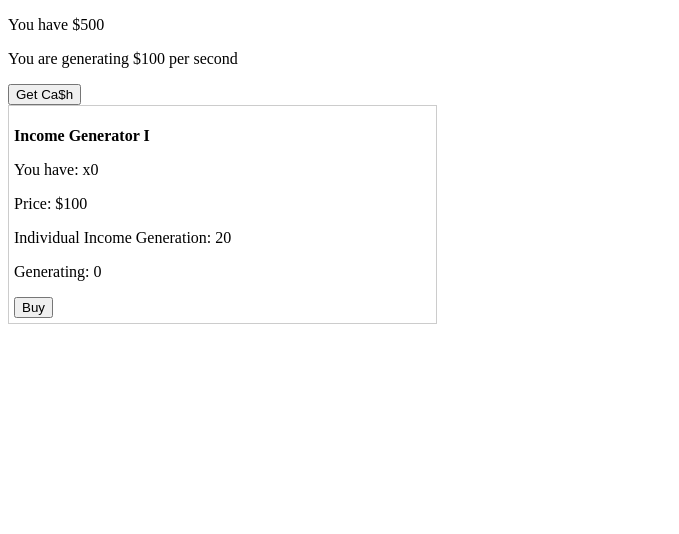
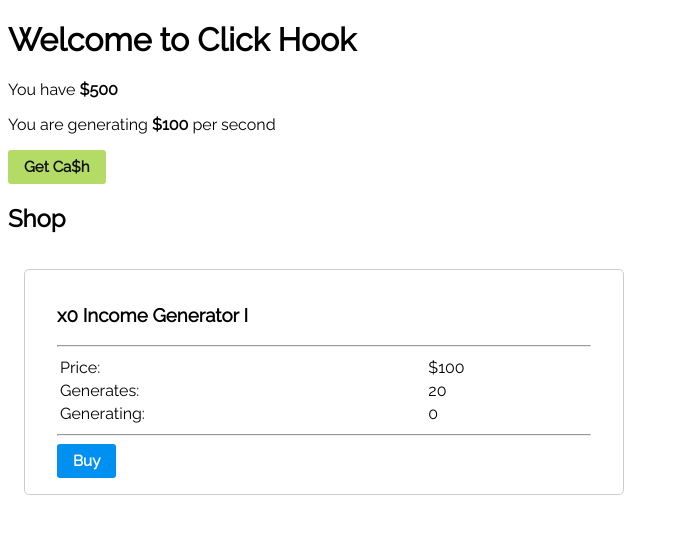
Before and after one commit to victor-am/click-hook, a Vue app: page / in a window 1280 px wide. Shown: the top 534 px of the page, without its empty margins (0-679 px from the left). Built offline with nearby package versions, Linux system fonts and the light colour scheme.

Commit message:
Now it's starting to look nice :nail_care:

```diff
--- a/src/App.vue
+++ b/src/App.vue
@@ -10,5 +10,35 @@
   }
 </script>
 
-<style>
+<style lang="scss">
+
+  @import url('https://fonts.googleapis.com/css?family=Raleway');
+
+  * {
+    font-family: 'Raleway', sans-serif;
+  }
+
+  button {
+    padding: 0.5rem 1rem;
+    background: transparent;
+    -webkit-appearance: none;
+    -moz-appearance: none;
+    appearance: none;
+    border: none;
+    font-weight: bold;
+    font-size: 0.95rem;
+    cursor: pointer;
+    outline: none;
+    border-radius: 3px;
+  }
+
+  button.primary {
+    background: #0090f1;
+    color: #fff;
+  }
+
+  button.secondary {
+    background: #b4db66;
+    color: #111;
+  }
 </style>
--- a/src/components/game.vue
+++ b/src/components/game.vue
@@ -1,8 +1,9 @@
 <template>
   <div>
-    <p>You have ${{ currencyInteger }}</p>
-    <p>You are generating ${{ fromTickToSecond(incomePerTick) }} per second</p>
-    <button @click="generateClickIncome">Get Ca$h</button>
+    <h1>Welcome to Click Hook</h1>
+    <p>You have <strong>${{ currencyInteger }}</strong></p>
+    <p>You are generating <strong>${{ toSecond(incomePerTick) }}</strong> per second</p>
+    <button @click="generateClickIncome" class="secondary">Get Ca$h</button>
 
     <inventory></inventory>
   </div>
--- a/src/components/inventory.vue
+++ b/src/components/inventory.vue
@@ -1,13 +1,28 @@
 <template>
   <div>
+    <h2>Shop</h2>
+
     <div v-for="item in shopInventory" :key="item.id" class="item">
-      <p><strong>{{ item.name }}</strong></p>
-      <p>You have: x{{ item.quantity }}</p>
-      <p>Price: ${{ itemPrice(item) }}</p>
-      <p>Individual Income Generation: {{ fromTickToSecond(item.income) }}</p>
-      <p>Generating: {{ fromTickToSecond(incomeFrom(item)) }}</p>
+      <h3>x{{ item.quantity }} {{ item.name }}</h3>
 
-      <button @click="buy(item.id)">Buy</button>
+      <hr>
+      <table>
+        <tr>
+          <td>Price:</td>
+          <td>${{ itemPrice(item) }}</td>
+        </tr>
+        <tr>
+          <td>Generates:</td>
+          <td>{{ toSecond(item.income) }}</td>
+        </tr>
+        <tr>
+          <td>Generating:</td>
+          <td>{{ toSecond(incomeFrom(item)) }}</td>
+        </tr>
+      </table>
+      <hr>
+
+      <button @click="buy(item.id)" class="primary">Buy</button>
     </div>
   </div>
 </template>
@@ -61,9 +76,15 @@
 
 <style lang="scss" scoped>
   .item {
-    width: 33%;
-    float: left;
-    padding: 5px;
-    border: 1px solid #ccc;
+    width:         calc(50% - 6rem - 2px);
+    float:         left;
+    padding:       1rem 2rem;
+    border:        1px solid #ccc;
+    border-radius: 5px;
+    margin:        1rem;
+
+    table {
+      width: 100%;
+    }
   }
 </style>
--- a/src/mixins.js
+++ b/src/mixins.js
@@ -23,7 +23,8 @@ export default {
 
   formatters: {
     methods: {
-      fromTickToSecond(income) {
+      // Converts x income per tick to y income per second
+      toSecond(income) {
         let multiplier = 1000 / Config.TickInterval
         return Math.floor(income * multiplier)
       }
```
